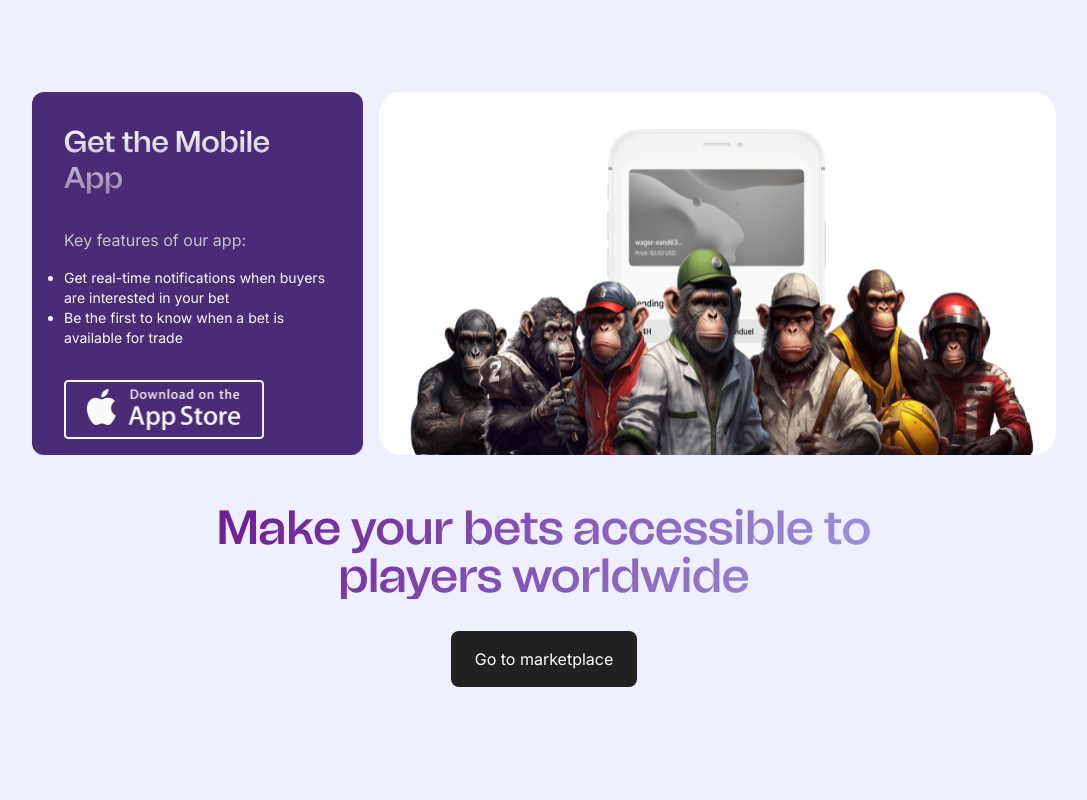
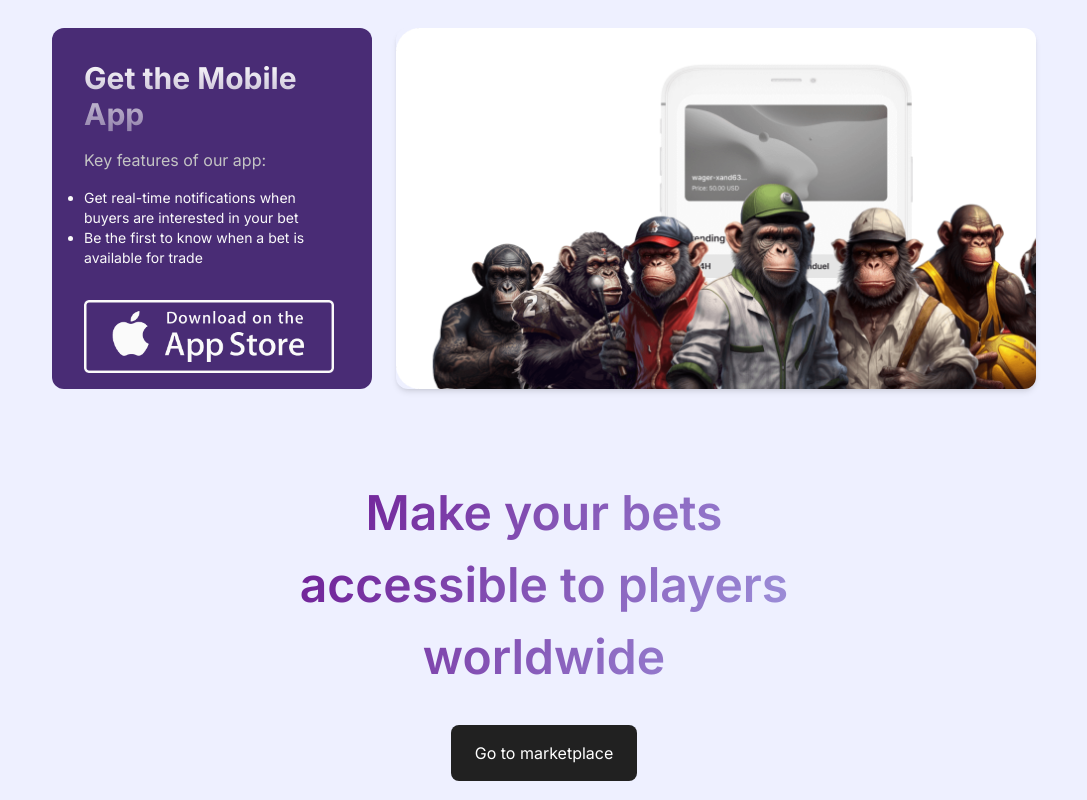
Before and after one commit to gitguti/bug-free-spoon, a Next.js app: page / in a window 1280 px wide. Shown: the part 4000-4800 px from the top of the page, without its empty margins (96-1183 px from the left). Built offline with nearby package versions, Linux system fonts and the light colour scheme.

Commit message:
update get mobile app section

```diff
--- a/src/app/about/page.js
+++ b/src/app/about/page.js
@@ -130,8 +130,8 @@ export default function About() {
 
 </div>
 </div>
-<div className='bg-lila '>
-<div className="mx-auto w-11/12 md:w-9/12 2xl:w-8/12  py-16 lg:py-48 text-center">
+<div className='bg-lila px-4 md:px-8'>
+<div className="mx-auto sm:w-11/12 lg:w-8/12 xl:w-1/2 3xl:w-2/5  py-16 lg:py-32 text-center">
       <h2 className="font-tomato text-3xl md:text-4xl lg:text-5xl 2xl:text-7xl font-semibold leading-8 md:leading-normal my-8 text-gradient md:max-w-screen-md lg:max-w-screen-lg mx-auto">
         Make your bets accessible to players worldwide
       </h2>
--- a/src/app/components/home/Section5.jsx
+++ b/src/app/components/home/Section5.jsx
@@ -6,36 +6,26 @@ import Button from "../ui/Button";
 const Section5 = () => {
   return (
     <>
-      <div className="bg-lila mx-auto">
-      <div className="px-8 w-full md:px-0 md:w-10/12 xl:max-w-screen-3xl  py-16 lg:py-48  mx-auto xl:justify-center">
+      <div className="px-4 md:px-8 py-16 md:py-32  bg-lila mx-auto">
       <div
-        className="flex overflow-x-scroll lg:overflow-x-auto pb-10 scrollbar-hide md:hidden">
+        class="flex overflow-x-scroll pb-10 scrollbar-hide">
         <div
-          className="flex flex-nowrap w-full h-full gap-4 md:gap-4 md:justify-center">
-          <div className="inline-block">
+          class="flex flex-nowrap lg:justify-center w-full gap-3 sm:gap-4 md:gap-6">
+          <div class="inline-block">
             <Card />
           </div>
-          <div className="inline-block">
+          <div class="inline-block">
             <CTAApp />
           </div>
         </div>
       </div>
-      <div className="hidden md:grid w-full h-full grid-cols-3 gap-4 md:max-w-screen-sm lg:max-w-screen-md xl:max-w-screen-lg mx-auto 2xl:max-w-screen-3xl">
-        <div className='col-start-1'>
-      <Card />
-      </div>
-      <div className='h-full col-start-2 col-span-2'>
-      <CTAApp />
-      </div>
-      </div>
-      <div className="mx-auto w-11/12 md:w-9/12 2xl:w-8/12 my-12 text-center">
-      <h2 className="font-tomato text-3xl md:text-4xl lg:text-5xl 2xl:text-7xl font-semibold leading-8 md:leading-normal my-8 text-gradient">
+      <div className="mx-auto sm:w-11/12 lg:w-8/12 xl:w-1/2 3xl:w-2/5 my-12 text-center">
+      <h2 className="text-3xl md:text-5xl 3xl:text-7xl font-semibold leading-9 md:leading-normal 3xl:leading-[4.6rem]  my-8 text-gradient">
         Make your bets accessible to players worldwide
       </h2>
       <div className="flex justify-center">
         <Button variant="filled">Go to marketplace</Button>
         </div>
-      </div>
       </div>
       </div>
     </>
@@ -46,17 +36,15 @@ const Section5 = () => {
 const Card = ({ }) => {
 return (
         <>
-          <div className="w-full h-full px-8 py-4 max-w-xs md:max-w-md lg:max-w-screen-md 2xl:max-w-2xl overflow-hidden rounded-xl  bg-white hover:shadow-xl transition-shadow duration-300 ease-in-out  justify-content-start" style={{ backgroundColor: "#492C75" }}>
-            <p className="font-tomato text-2xl lg:text-3xl 2xl:text-5xl font-bold mt-4 mb-4 text-gradient2">Get the Mobile App</p>
-            <div className='md:hidden lg:flex flex-col'>
+          <div className="min-w-64 max-w-80 h-full 3xl:min-w-[32rem] px-6 md:px-8 py-4 3xl:px-16 3xl:py-12 rounded-xl  transition-shadow duration-300 ease-in-out 3xl:flex 3xl:flex-col  3xl:justify-between " style={{ backgroundColor: "#492C75" }}>
+            <p className="text-2xl md:text-3xl 3xl:text-5xl  font-bold mt-4 mb-4 text-gradient2">Get the Mobile App</p>
             <p className=" text-[#c4c4c4] mt-4 mb-4 text-xs md:text-base 2xl:text-xl">Key features of our app:</p>
-            <ul className='text-[#fafafa] text-xs md:text-sm 2xl:text-lg mb-8 list-disc'>
+            <ul className='text-[#fafafa] text-xs md:text-sm 2xl:text-base 3xl:text-2xl  leading-normal mb-8 list-disc'>
               <li>Get real-time notifications when buyers are interested in your bet</li>
               <li>Be the first to know when a bet is available for trade</li>
             </ul>
-            </div>
 
-            <Image src="/downloadIOS.png" alt="Icon" width={200} height={60} />
+            <Image src="/downloadIOS.png" alt="Icon" width={250} height={60} />
 
           </div>
         </>
@@ -67,12 +55,7 @@ return (
         const CTAApp = ({ }) => {
   return (
         <>
-          <div className="relative h-full w-full hover:shadow-xl transition-shadow duration-300 ease-in-out object-fit-cover">
-          <Image
-        src="/CTAApp.png"
-        alt="Descripción"
-        fill
-      />
+          <div className="min-w-96 md:min-w-[40rem] min-h-full px-12 py-10 3xl:w-[80rem] 3xl:h-[36rem] overflow-hidden rounded-xl shadow-md bg-cta-app bg-cover  hover:shadow-xl transition-shadow duration-300 ease-in-out">
           </div>
         </>
         )
```
